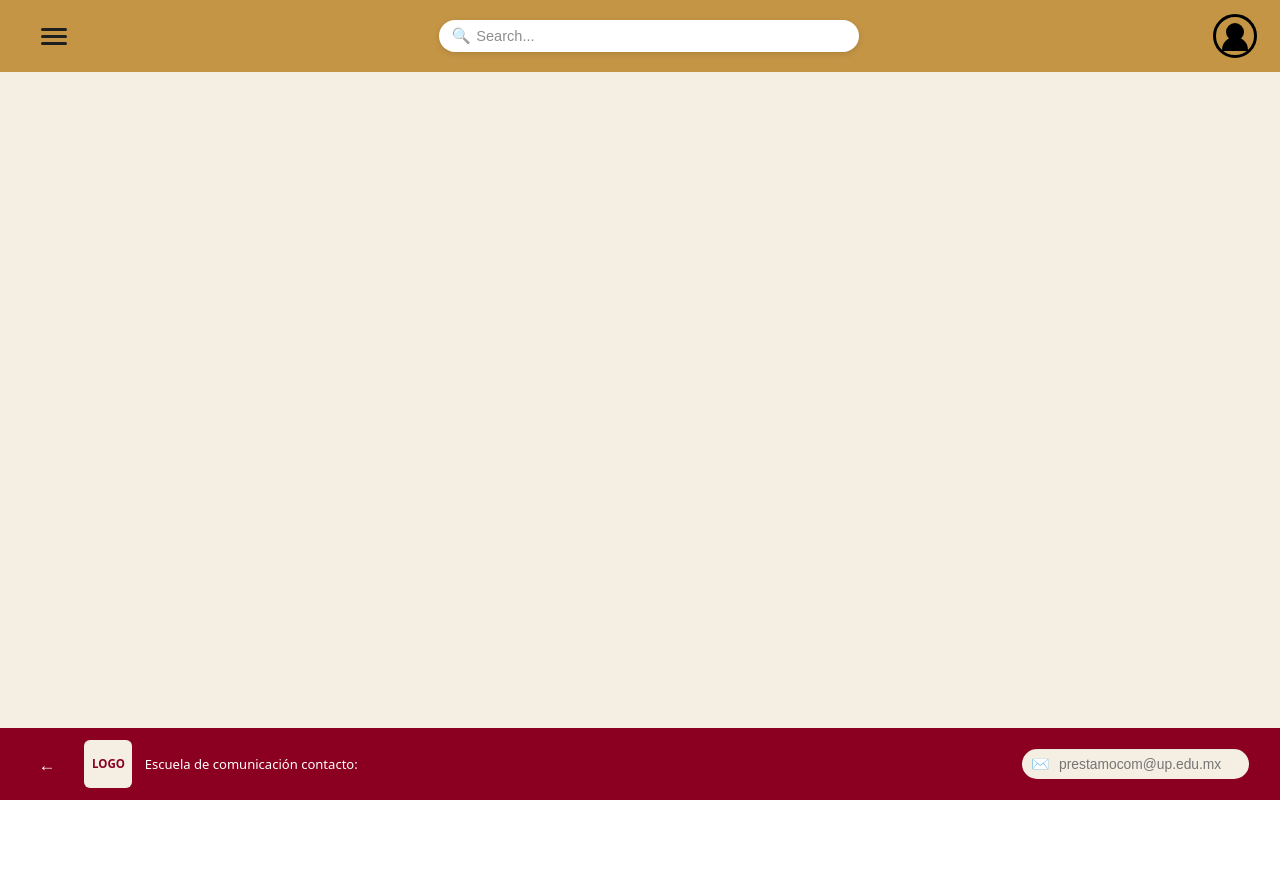
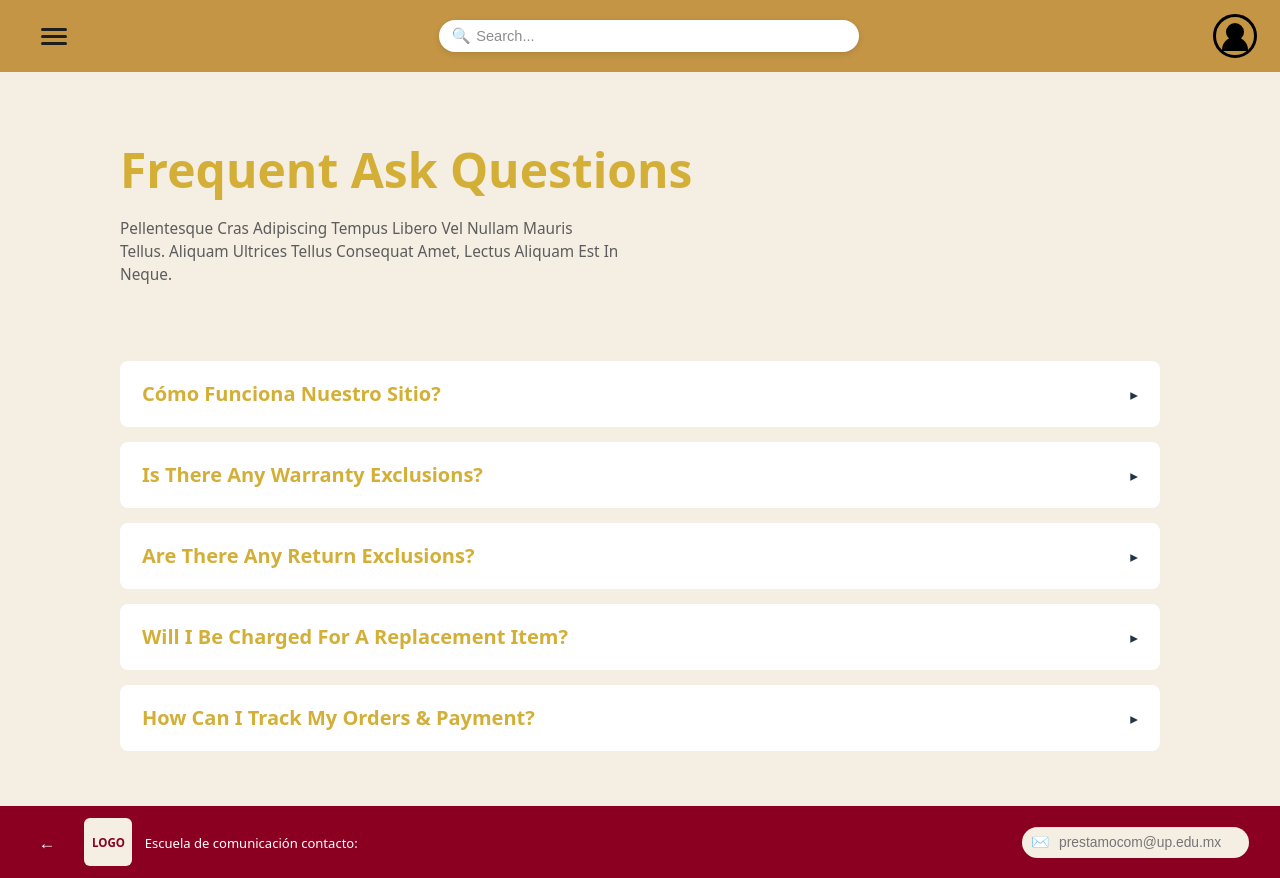
Before and after one commit to 0262370-art/PROYECT_FINAL_FRONT, a React (Vite) app: page /faqs in a window 1280 px wide. Before the commit the page ends 800 px from the top, so only its background shows below. Built offline with nearby package versions, Linux system fonts and the light colour scheme.

Commit message:
NOV 20 - ABI

```diff
--- /dev/null
+++ b/src/FAQPage.css
@@ -0,0 +1,59 @@
+/* CONTENEDOR */
+.faq-container {
+  display: flex;
+  justify-content: space-between;
+  gap: 60px;
+  padding: 40px 80px;
+}
+
+/* COLUMNA IZQUIERDA */
+.faq-title {
+  color: #d4af37 !important;   /* ORO */
+  font-size: 48px;
+  margin-bottom: 20px;
+}
+
+.faq-description {
+  color: #5c5c5c !important;
+  max-width: 500px;
+}
+
+/* PREGUNTAS */
+.faq-question-text {
+  color: #d4af37 !important;   /* ORO */
+  font-weight: bold;
+  font-size: 20px;
+}
+
+.faq-item {
+  background: white;
+  border-radius: 8px;
+  padding: 18px 22px;
+  margin-bottom: 15px;
+  cursor: pointer;
+  transition: 0.2s ease;
+}
+
+.faq-item:hover {
+  background: #f6f1e7;
+}
+
+.faq-question {
+  display: flex;
+  justify-content: space-between;
+  align-items: center;
+}
+
+.faq-answer {
+  margin-top: 12px;
+  color: #333 !important;
+}
+
+/* Previene que StudentsPage.css lo haga transparente */
+.faq-item,
+.faq-question,
+.faq-answer,
+.faq-left,
+.faq-right {
+  opacity: 1 !important;
+}
--- a/src/components/FaqsPage.jsx
+++ b/src/components/FaqsPage.jsx
@@ -1,18 +1,75 @@
 // src/components/FaqsPage.jsx
-import React from "react";
+import React, { useState } from "react";
 import { useNavigate } from "react-router-dom";
 import Header from "./Header";
-import "../StudentsPage.css"; // reutiliza estilos de layout/header
+import "../StudentsPage.css";
+import "../FAQPage.css";
 
 export default function FaqsPage() {
   const navigate = useNavigate();
+  const [open, setOpen] = useState(null);
+
+  const toggle = (idx) => {
+    setOpen(open === idx ? null : idx);
+  };
+
+  const faqs = [
+    {
+      q: "Cómo Funciona Nuestro Sitio?",
+      a: "Nuestro sitio permite reservar equipo siguiendo tres pasos: elige tu fecha, acepta términos y agrega al carrito."
+    },
+    {
+      q: "Is There Any Warranty Exclusions?",
+      a: "Elementum ullamcorper felis nulla scelerisque. Nunc enim nunc mattis leo massa."
+    },
+    {
+      q: "Are There Any Return Exclusions?",
+      a: "Las devoluciones deben cumplir con los lineamientos establecidos por la universidad."
+    },
+    {
+      q: "Will I Be Charged For A Replacement Item?",
+      a: "Si existe daño por mal uso, se cobrará el costo total de la reposición."
+    },
+    {
+      q: "How Can I Track My Orders & Payment?",
+      a: "Puedes revisarlo en la sección 'Mis Reservas' desde tu perfil."
+    }
+  ];
 
   return (
     <div className="students-root">
       <Header />
 
-      <main className="students-main">
+      <main className="students-main faq-container">
 
+        <div className="faq-left">
+          <h1 className="faq-title">Frequent Ask Questions</h1>
+          <p className="faq-description">
+            Pellentesque Cras Adipiscing Tempus Libero Vel Nullam Mauris Tellus.
+            Aliquam Ultrices Tellus Consequat Amet, Lectus Aliquam Est In Neque.
+          </p>
+        </div>
+
+        <div className="faq-right">
+          {faqs.map((item, idx) => (
+            <div
+              key={idx}
+              className="faq-item"
+              onClick={() => toggle(idx)}
+            >
+              <div className="faq-question">
+                <span className="faq-question-text">{item.q}</span>
+                <span className="faq-arrow">{open === idx ? "▾" : "▸"}</span>
+              </div>
+
+              {open === idx && (
+                <div className="faq-answer">
+                  {item.a}
+                </div>
+              )}
+            </div>
+          ))}
+        </div>
       </main>
 
       <footer className="students-footer">
```
